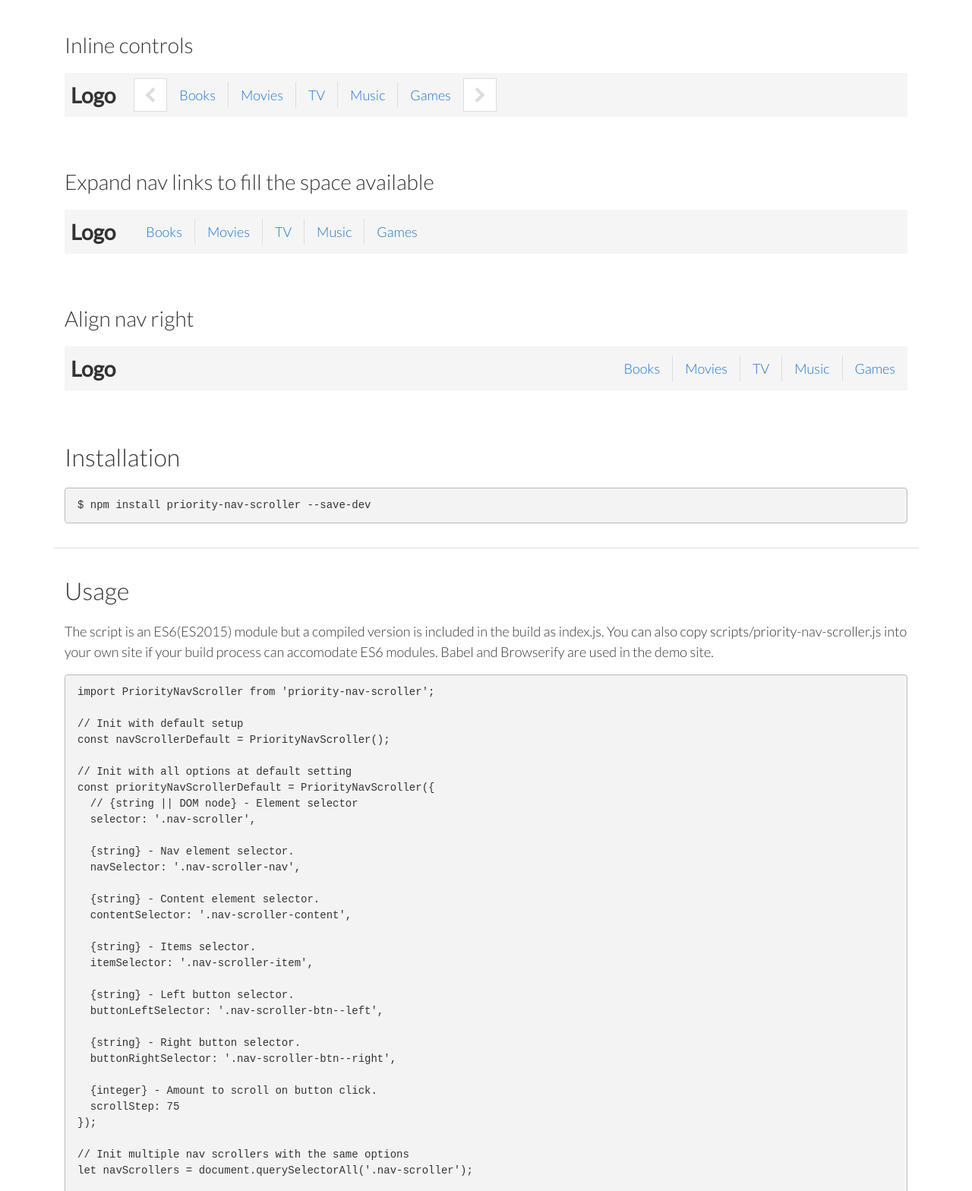
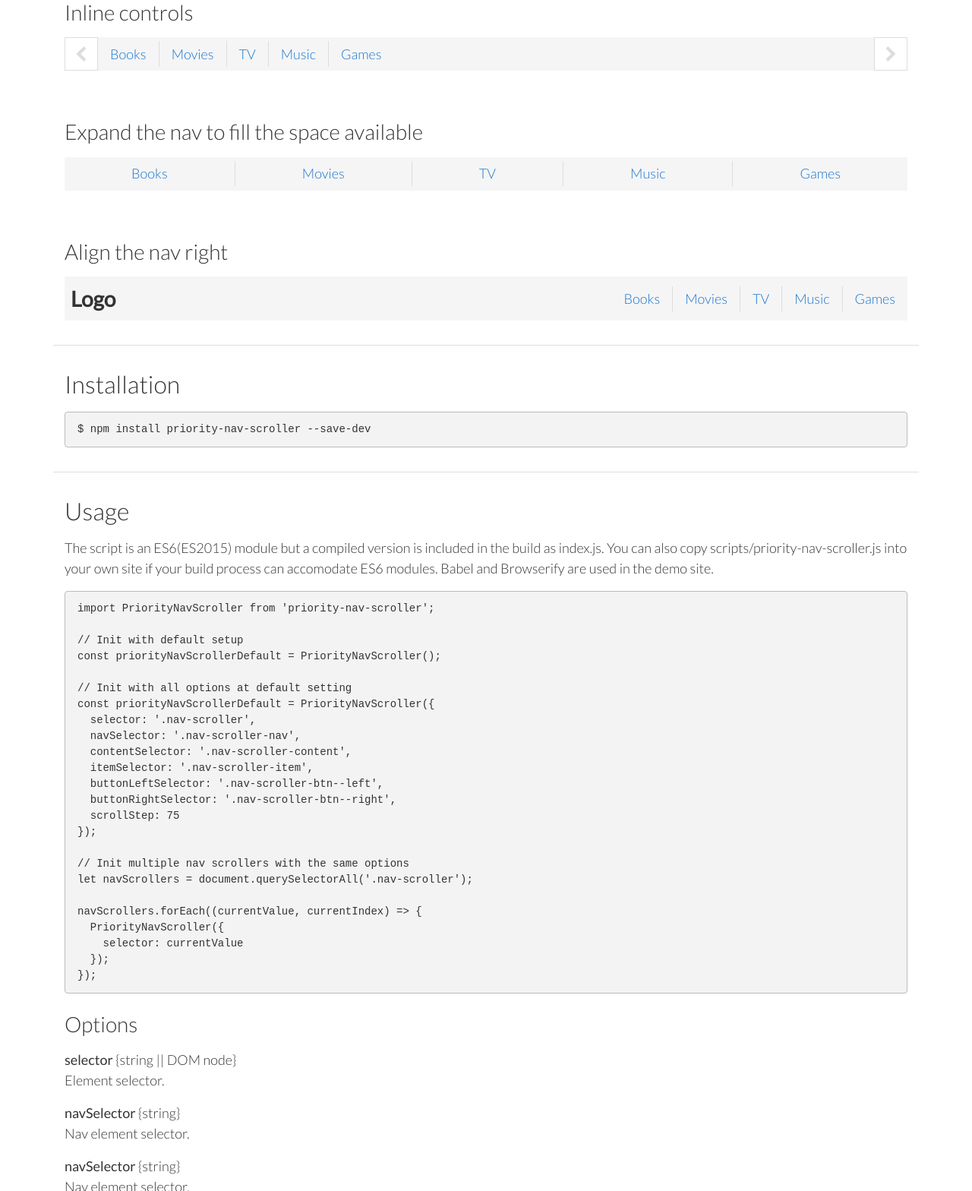
Before and after one commit to NigelOToole/priority-nav-scroller, a website with bundled scripts: page index.html in a window 1280 px wide. Shown: the part 615-2183 px from the top of the page at 76% size. Built offline with nearby package versions, Linux system fonts and the light colour scheme.

Commit message:
Refactor controls styles

```diff
--- a/index.html
+++ b/index.html
@@ -39,17 +39,6 @@
     <div class="nav-scroller nav-scroller--demo-links-lg">
 
       <nav class="nav-scroller-nav">
-
-        <div class="nav-scroller-controls">
-          <button class="nav-scroller-btn nav-scroller-btn--left">
-            <svg class="icon" width="21" height="32" viewBox="0 0 21 32"><path d="M0 16l4.736-4.768 11.264-11.232 4.736 4.736-11.232 11.264 11.232 11.264-4.736 4.736-11.264-11.264z"></path></svg>
-          </button>
-
-          <button class="nav-scroller-btn nav-scroller-btn--right">
-            <svg class="icon" width="21" height="32" viewBox="0 0 21 32"><path d="M0 27.264l11.264-11.264-11.264-11.264 4.736-4.736 11.264 11.232 4.736 4.768-16 16z"></path></svg>
-          </button>
-        </div>
-
         <div class="nav-scroller-content">
           <a href="#" class="nav-scroller-item">Books</a>
           <a href="#" class="nav-scroller-item">Movies</a>
@@ -69,8 +58,15 @@
           <a href="#" class="nav-scroller-item">Health &amp; Beauty</a>
           <a href="#" class="nav-scroller-item">Cars &amp; Motorbike</a>
         </div>
+      </nav>
 
-      </nav>
+      <button class="nav-scroller-btn nav-scroller-btn--left">
+        <svg class="icon" width="21" height="32" viewBox="0 0 21 32"><path d="M0 16l4.736-4.768 11.264-11.232 4.736 4.736-11.232 11.264 11.232 11.264-4.736 4.736-11.264-11.264z"></path></svg>
+      </button>
+
+      <button class="nav-scroller-btn nav-scroller-btn--right">
+        <svg class="icon" width="21" height="32" viewBox="0 0 21 32"><path d="M0 27.264l11.264-11.264-11.264-11.264 4.736-4.736 11.264 11.232 4.736 4.768-16 16z"></path></svg>
+      </button>
 
     </div>
 
@@ -82,13 +78,21 @@
 
     <h3>Small amount of links with a logo</h3>
 
+    <div class="nav-scroller-wrapper">
+      <div class="nav-scroller-logo">Logo</div>
+
       <div class="nav-scroller nav-scroller--demo-links-sm">
 
-      <div class="nav-scroller-logo">Logo</div>
+        <nav class="nav-scroller-nav">
+          <div class="nav-scroller-content">
+            <a href="#" class="nav-scroller-item">Books</a>
+            <a href="#" class="nav-scroller-item">Movies</a>
+            <a href="#" class="nav-scroller-item">TV</a>
+            <a href="#" class="nav-scroller-item">Music</a>
+            <a href="#" class="nav-scroller-item">Games</a>
+          </div>
+        </nav>
 
-      <nav class="nav-scroller-nav">
-
-        <div class="nav-scroller-controls">
         <button class="nav-scroller-btn nav-scroller-btn--left">
           <svg class="icon" width="21" height="32" viewBox="0 0 21 32"><path d="M0 16l4.736-4.768 11.264-11.232 4.736 4.736-11.232 11.264 11.232 11.264-4.736 4.736-11.264-11.264z"></path></svg>
         </button>
@@ -96,18 +100,8 @@
         <button class="nav-scroller-btn nav-scroller-btn--right">
           <svg class="icon" width="21" height="32" viewBox="0 0 21 32"><path d="M0 27.264l11.264-11.264-11.264-11.264 4.736-4.736 11.264 11.232 4.736 4.768-16 16z"></path></svg>
         </button>
+
       </div>
-
-        <div class="nav-scroller-content">
-          <a href="#" class="nav-scroller-item">Books</a>
-          <a href="#" class="nav-scroller-item">Movies</a>
-          <a href="#" class="nav-scroller-item">TV</a>
-          <a href="#" class="nav-scroller-item">Music</a>
-          <a href="#" class="nav-scroller-item">Games</a>
-        </div>
-
-      </nav>
-
     </div>
 
   </div>
@@ -120,11 +114,16 @@
 
     <div class="nav-scroller nav-scroller--controls-inline nav-scroller--demo-controls-inline">
 
-      <div class="nav-scroller-logo">Logo</div>
+      <nav class="nav-scroller-nav">
+        <div class="nav-scroller-content">
+          <a href="#" class="nav-scroller-item">Books</a>
+          <a href="#" class="nav-scroller-item">Movies</a>
+          <a href="#" class="nav-scroller-item">TV</a>
+          <a href="#" class="nav-scroller-item">Music</a>
+          <a href="#" class="nav-scroller-item">Games</a>
+        </div>
+      </nav>
 
-      <nav class="nav-scroller-nav">
-
-        <div class="nav-scroller-controls">
       <button class="nav-scroller-btn nav-scroller-btn--left">
         <svg class="icon" width="21" height="32" viewBox="0 0 21 32"><path d="M0 16l4.736-4.768 11.264-11.232 4.736 4.736-11.232 11.264 11.232 11.264-4.736 4.736-11.264-11.264z"></path></svg>
       </button>
@@ -132,17 +131,6 @@
       <button class="nav-scroller-btn nav-scroller-btn--right">
         <svg class="icon" width="21" height="32" viewBox="0 0 21 32"><path d="M0 27.264l11.264-11.264-11.264-11.264 4.736-4.736 11.264 11.232 4.736 4.768-16 16z"></path></svg>
       </button>
-        </div>
-
-        <div class="nav-scroller-content">
-          <a href="#" class="nav-scroller-item">Books</a>
-          <a href="#" class="nav-scroller-item">Movies</a>
-          <a href="#" class="nav-scroller-item">TV</a>
-          <a href="#" class="nav-scroller-item">Music</a>
-          <a href="#" class="nav-scroller-item">Games</a>
-        </div>
-
-      </nav>
 
     </div>
 
@@ -152,15 +140,20 @@
 
   <div class="container section">
 
-    <h3>Expand nav links to fill the space available</h3>
+    <h3>Expand the nav to fill the space available</h3>
 
     <div class="nav-scroller nav-scroller--expand nav-scroller--demo-expand">
 
-      <div class="nav-scroller-logo">Logo</div>
+      <nav class="nav-scroller-nav">
+        <div class="nav-scroller-content">
+          <a href="#" class="nav-scroller-item">Books</a>
+          <a href="#" class="nav-scroller-item">Movies</a>
+          <a href="#" class="nav-scroller-item">TV</a>
+          <a href="#" class="nav-scroller-item">Music</a>
+          <a href="#" class="nav-scroller-item">Games</a>
+        </div>
+      </nav>
 
-      <nav class="nav-scroller-nav">
-
-        <div class="nav-scroller-controls">
       <button class="nav-scroller-btn nav-scroller-btn--left">
         <svg class="icon" width="21" height="32" viewBox="0 0 21 32"><path d="M0 16l4.736-4.768 11.264-11.232 4.736 4.736-11.232 11.264 11.232 11.264-4.736 4.736-11.264-11.264z"></path></svg>
       </button>
@@ -168,8 +161,24 @@
       <button class="nav-scroller-btn nav-scroller-btn--right">
         <svg class="icon" width="21" height="32" viewBox="0 0 21 32"><path d="M0 27.264l11.264-11.264-11.264-11.264 4.736-4.736 11.264 11.232 4.736 4.768-16 16z"></path></svg>
       </button>
+
     </div>
 
+  </div>
+
+
+
+  <div class="container section section--underline">
+
+    <h3>Align the nav right</h3>
+
+    <div class="nav-scroller-wrapper">
+
+      <div class="nav-scroller-logo">Logo</div>
+
+      <div class="nav-scroller nav-scroller--right nav-scroller--demo-right">
+
+        <nav class="nav-scroller-nav">
           <div class="nav-scroller-content">
             <a href="#" class="nav-scroller-item">Books</a>
             <a href="#" class="nav-scroller-item">Movies</a>
@@ -177,26 +186,8 @@
             <a href="#" class="nav-scroller-item">Music</a>
             <a href="#" class="nav-scroller-item">Games</a>
           </div>
-
         </nav>
 
-    </div>
-
-  </div>
-
-
-
-  <div class="container section">
-
-    <h3>Align nav right</h3>
-
-    <div class="nav-scroller nav-scroller--right nav-scroller--demo-right">
-
-      <div class="nav-scroller-logo">Logo</div>
-
-      <nav class="nav-scroller-nav">
-
-        <div class="nav-scroller-controls">
         <button class="nav-scroller-btn nav-scroller-btn--left">
           <svg class="icon" width="21" height="32" viewBox="0 0 21 32"><path d="M0 16l4.736-4.768 11.264-11.232 4.736 4.736-11.232 11.264 11.232 11.264-4.736 4.736-11.264-11.264z"></path></svg>
         </button>
@@ -204,31 +195,12 @@
         <button class="nav-scroller-btn nav-scroller-btn--right">
           <svg class="icon" width="21" height="32" viewBox="0 0 21 32"><path d="M0 27.264l11.264-11.264-11.264-11.264 4.736-4.736 11.264 11.232 4.736 4.768-16 16z"></path></svg>
         </button>
-        </div>
-
-        <div class="nav-scroller-content">
-          <a href="#" class="nav-scroller-item">Books</a>
-          <a href="#" class="nav-scroller-item">Movies</a>
-          <a href="#" class="nav-scroller-item">TV</a>
-          <a href="#" class="nav-scroller-item">Music</a>
-          <a href="#" class="nav-scroller-item">Games</a>
-        </div>
-
-      </nav>
 
       </div>
 
     </div>
 
-
-
-
-
-
-
-
-
-
+  </div>
 
 
 
@@ -251,29 +223,16 @@
 <pre><code>import PriorityNavScroller from 'priority-nav-scroller';
 
 // Init with default setup
-const navScrollerDefault = PriorityNavScroller();
+const priorityNavScrollerDefault = PriorityNavScroller();
 
 // Init with all options at default setting
 const priorityNavScrollerDefault = PriorityNavScroller({
-  // {string || DOM node} - Element selector
   selector: '.nav-scroller',
-
-  {string} - Nav element selector.
   navSelector: '.nav-scroller-nav',
-
-  {string} - Content element selector.
   contentSelector: '.nav-scroller-content',
-
-  {string} - Items selector.
   itemSelector: '.nav-scroller-item',
-
-  {string} - Left button selector.
   buttonLeftSelector: '.nav-scroller-btn--left',
-
-  {string} - Right button selector.
   buttonRightSelector: '.nav-scroller-btn--right',
-
-  {integer} - Amount to scroll on button click.
   scrollStep: 75
 });
 
@@ -286,6 +245,17 @@ navScrollers.forEach((currentValue, currentIndex) => {
   });
 });
 </code></pre>
+
+
+<h3>Options</h3>
+<p><strong>selector</strong> {string || DOM node}<br> Element selector.</p>
+<p><strong>navSelector</strong> {string}<br> Nav element selector.</p>
+<p><strong>navSelector</strong> {string}<br> Nav element selector.</p>
+<p><strong>contentSelector</strong> {string}<br> Content element selector.</p>
+<p><strong>itemSelector</strong> {string}<br> Items selector.</p>
+<p><strong>buttonLeftSelector</strong> {string}<br> Left button selector.</p>
+<p><strong>buttonRightSelector</strong> {string}<br> Right button selector.</p>
+<p><strong>scrollStep</strong> {integer}<br> Amount to scroll on button click.</p>
 
 
     <h3>Markup</h3>
@@ -319,12 +289,15 @@ navScrollers.forEach((currentValue, currentIndex) => {
 
     <h3>Using other tags</h3>
 
-    <p>The demos use a &lt;div&gt; for "nav-scroller-content" and &lt;a&gt; tags for the "nav-scroller-item" but you can also use a &lt;ul&gt; as below</p>
+    <p>The demos use a &lt;div&gt; for "nav-scroller-content" and &lt;a&gt; tags for the "nav-scroller-item" but you can also use a &lt;ul&gt; as below.</p>
 
 <pre><code>&lt;ul class="nav-scroller-content"&gt;
   &lt;li class="nav-scroller-item"&gt;&lt;a href="#" class="nav-scroller-item"&gt;Item 1&lt;/a&gt;&lt;/li&gt;
   ...
 </code></pre>
+
+<p>The buttons use an svg for the arrow icon but this can be replaced with an image, text or html entities(&lt; &gt;, &larr; &rarr;, &#9668; &#9658;), just update the nav-scroller-button styles as needed.</p>
+
 
 
   <h3>Styles</h3>
@@ -359,7 +332,7 @@ $ gulp serve
   <div class="container section">
     <h2>Inspiration</h2>
     <p><a href="https://benfrain.com/a-horizontal-scrolling-navigation-pattern-for-touch-and-mouse-with-moving-current-indicator/" target="_blank" rel="noopener">A horizontal scrolling navigation pattern for touch and mouse with moving current indicator</a> by Ben Frain.<br>
-    <a href="https://css-tricks.com/priority-navigation-scrolling-dropdowns/" target="_blank" rel="noopener">A Priority+ Navigation With Scrolling and Dropdowns</a> by Micah Miller-Eshleman on CSS-Tricks.
+    <a href="https://css-tricks.com/priority-navigation-scrolling-dropdowns/" target="_blank" rel="noopener">A Priority+ Navigation With Scrolling and Dropdowns</a> by Micah Miller-Eshleman on CSS-Tricks.<br>
     <a href="https://css-tricks.com/the-priority-navigation-pattern/" target="_blank" rel="noopener">The Priority+ Navigation Pattern</a> by Chris Coyier on CSS-Tricks.
     </p>
   </div>
--- a/package.json
+++ b/package.json
@@ -1,7 +1,7 @@
 {
   "name": "priority-nav-scroller",
-  "description": "Priority+ navigation pattern which hides items that dont fit on screen in a scrollable container with controls.",
-  "version": "0.0.1",
+  "description": "A plugin for the priority+ navigation pattern. When the navigation items don’t fit on screen they are hidden in a horizontal scrollable container with controls.",
+  "version": "1.0.0",
   "main": "index.js",
   "dependencies": {},
   "scripts": {
@@ -16,7 +16,7 @@
     "priority",
     "responsive",
     "navigation",
-    "scoller",
+    "scroller",
     "scrolling"
   ],
   "author": "Nigel O Toole <pure@purestructure.com> (http://www.purestructure.com)",
--- a/styles/priority-nav-scroller.scss
+++ b/styles/priority-nav-scroller.scss
@@ -1,25 +1,24 @@
-$nav-scroller-btn-size: 44px;
+// ----- Varaibles -----
+$nav-scroller-btn-width: 44px;
+$nav-scroller-btn-height: 44px;
 $nav-scroller-scrollbar: 30px;
 
+
+
+// ----- Core styles -----
 .nav-scroller {
   position: relative;
   overflow: hidden;
   display: flex;
+  width: 100%;
   background-color: #f5f5f5;
-}
-
-  .nav-scroller-logo {
-    display: inline-block;
-    padding: .5rem;
-    margin-right: 1rem;
-    font-size: 1.75rem;
-    font-weight: bold;
 }
 
   .nav-scroller-nav {
     position: relative;
     overflow-x: auto;
     overflow-y: hidden;
+    -webkit-overflow-scrolling: touch;
     z-index: 1;
     align-self: center;
     padding-bottom: $nav-scroller-scrollbar; // Hide scrollbar
@@ -29,9 +28,10 @@ $nav-scroller-scrollbar: 30px;
     .nav-scroller-content {
       position: relative;
       display: inline-flex;
+      display: flex;
       align-items: center;
       white-space: nowrap;
-      min-height: $nav-scroller-btn-size; // Ensures full button is visible
+      min-height: $nav-scroller-btn-height; // Ensures full button is visible
       transition: transform .3s ease-in-out;
 
       &.no-transition {
@@ -57,18 +57,13 @@ $nav-scroller-scrollbar: 30px;
         }
       }
 
-  .nav-scroller-controls {
-    position: sticky;
-    left: 0;
-    z-index: 10;
-  }
-
   .nav-scroller-btn {
     position: absolute;
-      top: 0;
+    top: 50%;
+    transform: translateY(-50%);
     z-index: 10;
-      width: $nav-scroller-btn-size;
-      height: $nav-scroller-btn-size;
+    width: $nav-scroller-btn-width;
+    height: $nav-scroller-btn-height;
     padding: .5rem;
     font-size: 1.25rem;
     color: #000;
@@ -101,11 +96,29 @@ $nav-scroller-scrollbar: 30px;
 
 
 
-// Bbutton always visible and inline rather than hidden and overlaid on the nav
+// ----- Optional styles -----
+// Wrapper to put other elements inline with the scroller
+.nav-scroller-wrapper {
+  display: flex;
+  background-color: #f5f5f5;
+}
+
+  .nav-scroller-logo {
+    display: inline-block;
+    padding: .5rem;
+    margin-right: 1rem;
+    font-size: 1.75rem;
+    font-weight: bold;
+  }
+
+
+
+// ----- Variations -----
+// Buttons are always visible and inline rather than hidden and overlaid on the nav
 .nav-scroller--controls-inline {
 
   .nav-scroller-content {
-    padding: 0 $nav-scroller-btn-size;
+    padding: 0 $nav-scroller-btn-width;
   }
 
   .nav-scroller-btn {
@@ -117,10 +130,10 @@ $nav-scroller-scrollbar: 30px;
 
 }
 
-// Nav expand to fill available space
+// Nav expands to fill available space
 .nav-scroller--expand {
 
-  .nav-scroller-nav {
+  .nav-scroller-nav, .nav-scroller-content {
     width: 100%;
   }
 }
@@ -131,4 +144,12 @@ $nav-scroller-scrollbar: 30px;
   .nav-scroller-nav {
     margin-left: auto;
   }
+
+  .nav-scroller-controls {
+    position: absolute;
+    width: 100%;
+    // left: 0;
+    // z-index: 10;
   }
+
+}
--- a/styles/site/_site.scss
+++ b/styles/site/_site.scss
@@ -38,6 +38,7 @@ a {
 
 // Type
 h1, h2, h3, h4, h5, h6 {
+  line-height: 1.2;
   font-weight: 300;
 }
 
@@ -147,7 +148,7 @@ pre {
     margin: 0;
 
     @media (max-width: 767px) {
-      font-size: 1.5rem;
+      font-size: 1.75rem;
     }
     @media (min-width: 768px) {
       display: inline-block;
```
Also changed, not shown: README.md, styles/priority-nav-scroller.css, styles/site.css. Lines whose indentation alone changed are shown as unchanged.
